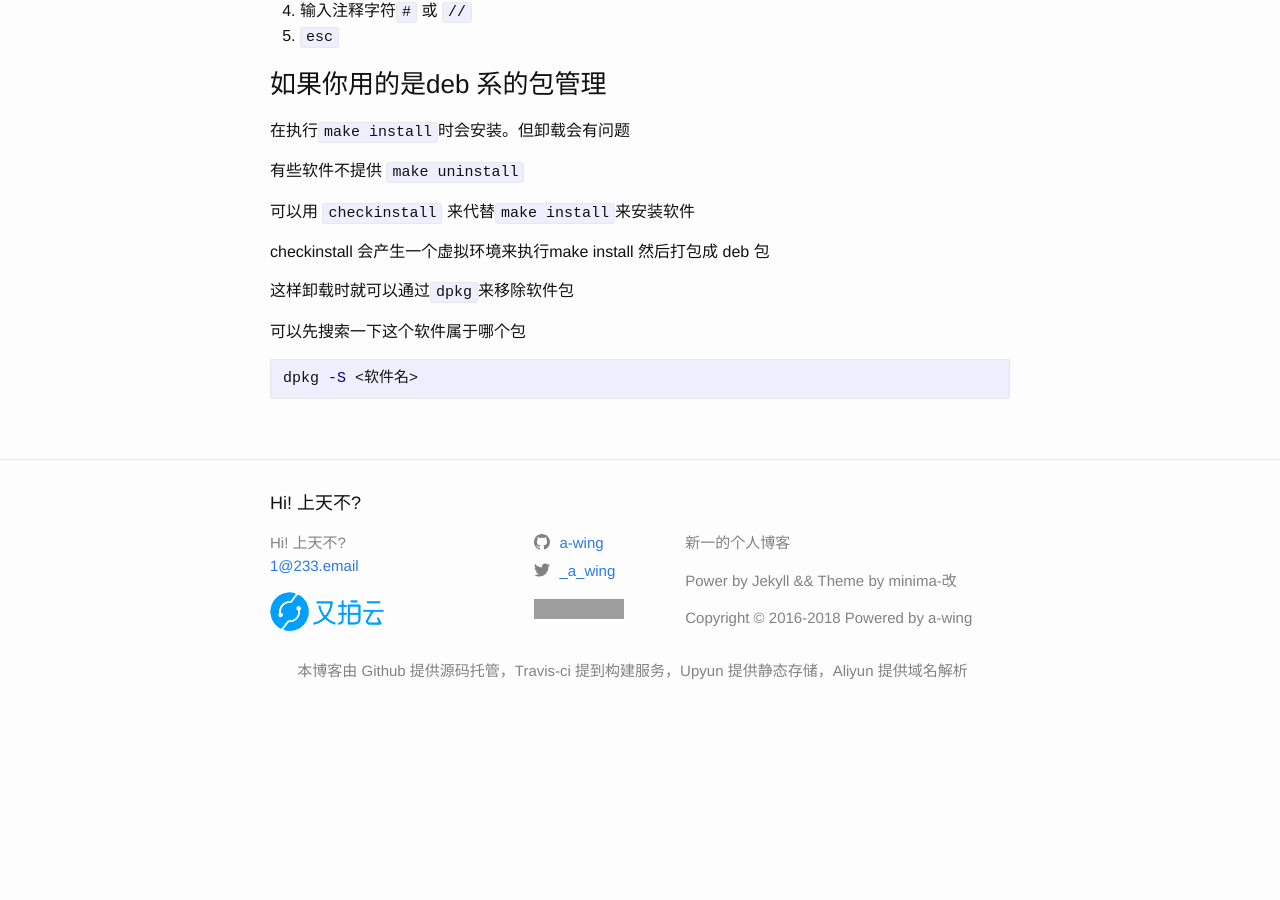
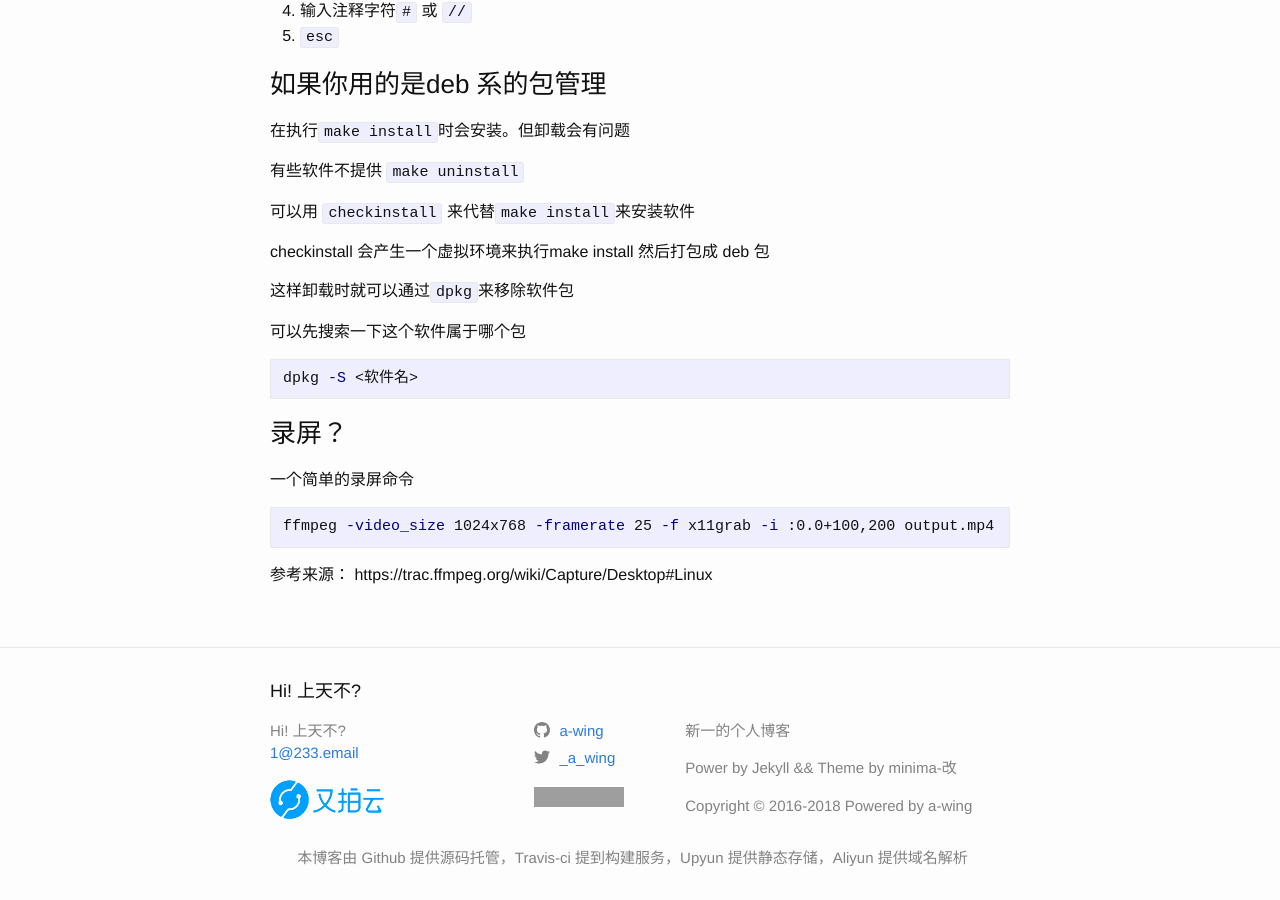
Before and after one commit to a-wing/blog, a Jekyll site: the page built from _posts/2018-02-18-linux_artifice.markdown, in a window 1280 px wide and 900 px high, scrolled down 1574 px. Built offline with Jekyll 4.4.1, drawn with Linux system fonts in a browser that asks for light colours; comment, search, counter and statistics services are not loaded; before the commit the page ends 2286 px from its top, so only the background shows below that; grey boxes are pictures that could not be loaded.

Commit message:
Update linux_artifice

````diff
--- a/_posts/2018-02-18-linux_artifice.markdown
+++ b/_posts/2018-02-18-linux_artifice.markdown
@@ -72,3 +72,12 @@ checkinstall 会产生一个虚拟环境来执行make install 然后打包成 de
 ```sh
 dpkg -S <软件名>
 ```
+
+### 录屏？
+一个简单的录屏命令
+```sh
+ffmpeg -video_size 1024x768 -framerate 25 -f x11grab -i :0.0+100,200 output.mp4
+```
+
+参考来源：
+https://trac.ffmpeg.org/wiki/Capture/Desktop#Linux
````
